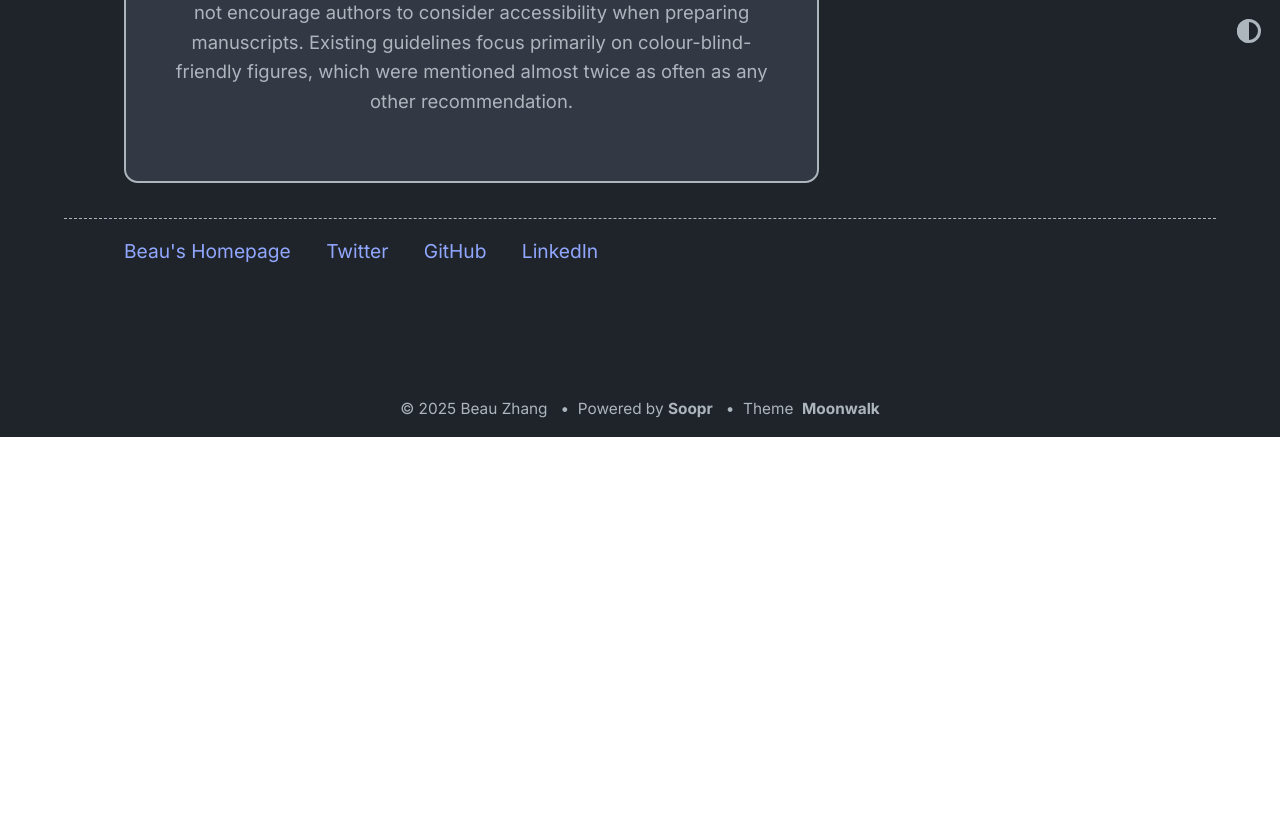
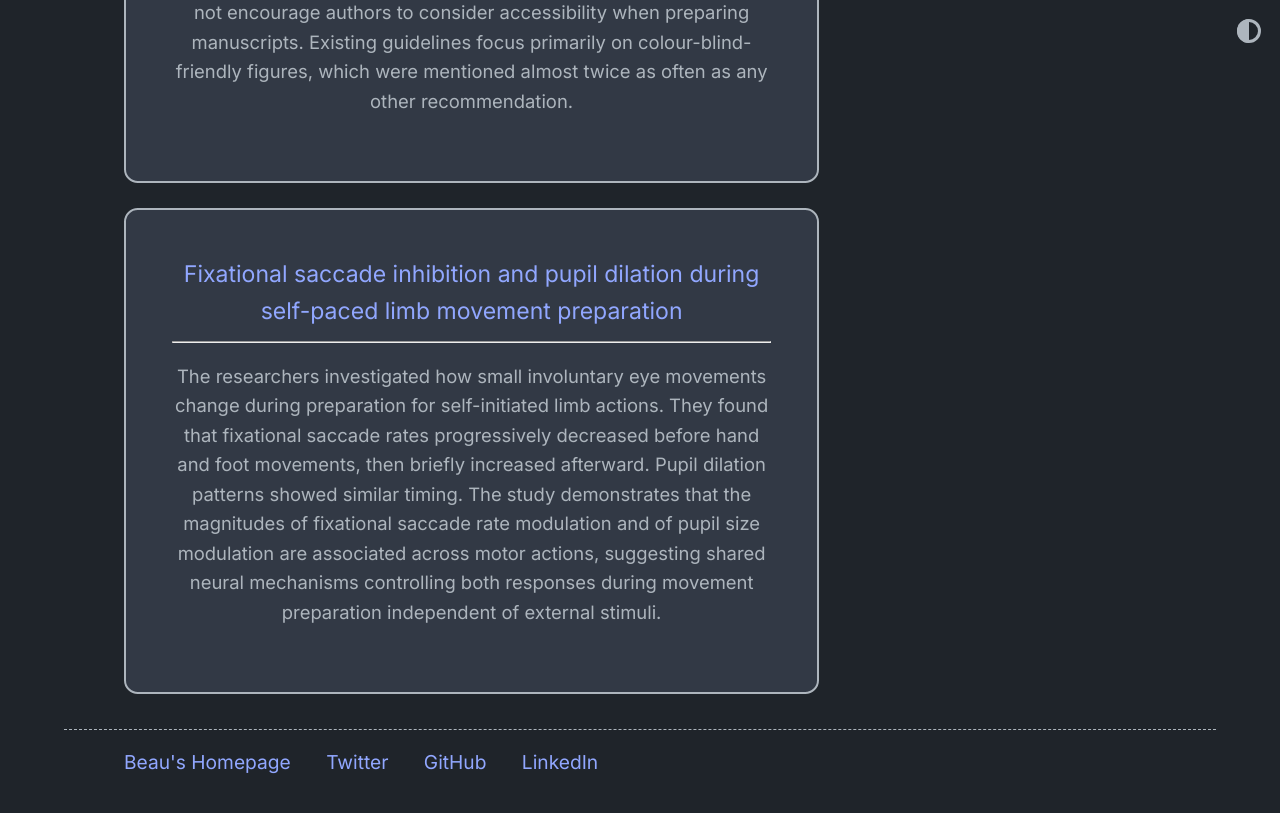
Before and after one commit to Bobicheng-Zhang/Bobicheng-Zhang.github.io, a Jekyll site: the page built from index.md, in a window 1280 px wide and 900 px high, scrolled down 3864 px. Shown: the top 813 px of the window. Built offline with Jekyll 4.4.1, drawn with Linux system fonts in a browser that asks for light colours; before the commit the page ends 4301 px from its top, so only the background shows below that.

Commit message:
Added new publication

```diff
--- a/_data/home.yml
+++ b/_data/home.yml
@@ -71,6 +71,15 @@ old_project_entries:
     journals do not encourage authors to consider accessibility when preparing manuscripts. Existing guidelines focus
     primarily on colour-blind-friendly figures, which were mentioned almost twice as often as any other recommendation."
 
+  - title: Fixational saccade inhibition and pupil dilation during self-paced limb movement preparation
+    url: https://journals.plos.org/plosone/article?id=10.1371/journal.pone.0335504
+    desc: "The researchers investigated how small involuntary eye movements change during preparation for self-initiated
+    limb actions. They found that fixational saccade rates progressively decreased before hand and foot movements, then
+    briefly increased afterward. Pupil dilation patterns showed similar timing. The study demonstrates that the
+    magnitudes of fixational saccade rate modulation and of pupil size modulation are associated across motor actions,
+    suggesting shared neural mechanisms controlling both responses during movement preparation independent of external
+    stimuli."
+
 
 footer_entries:
   - title: Beau's Homepage
```
